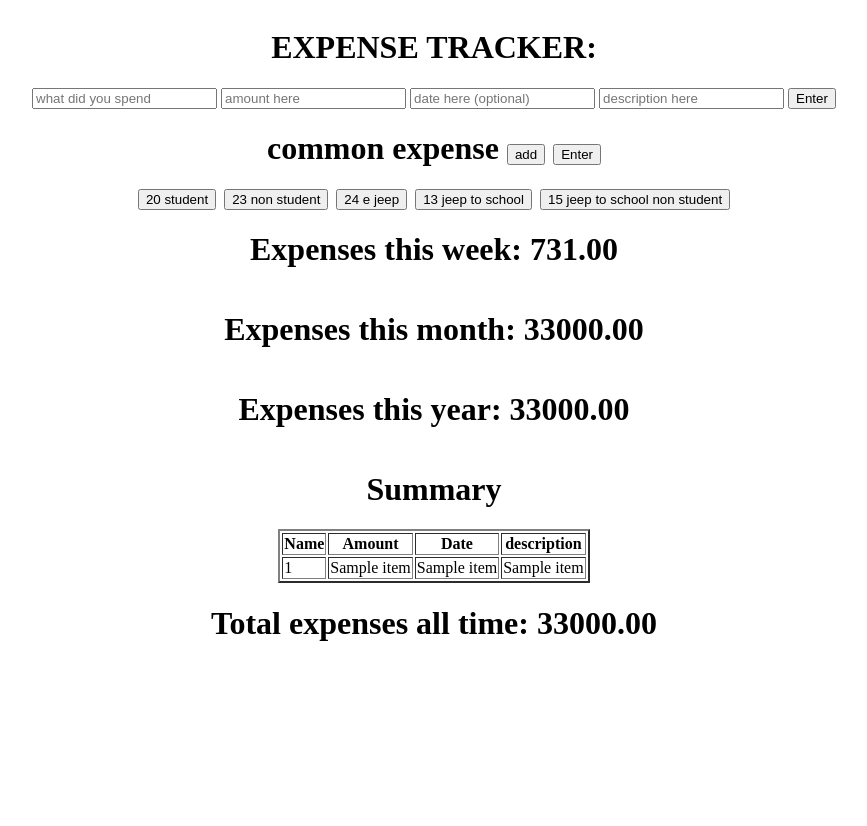
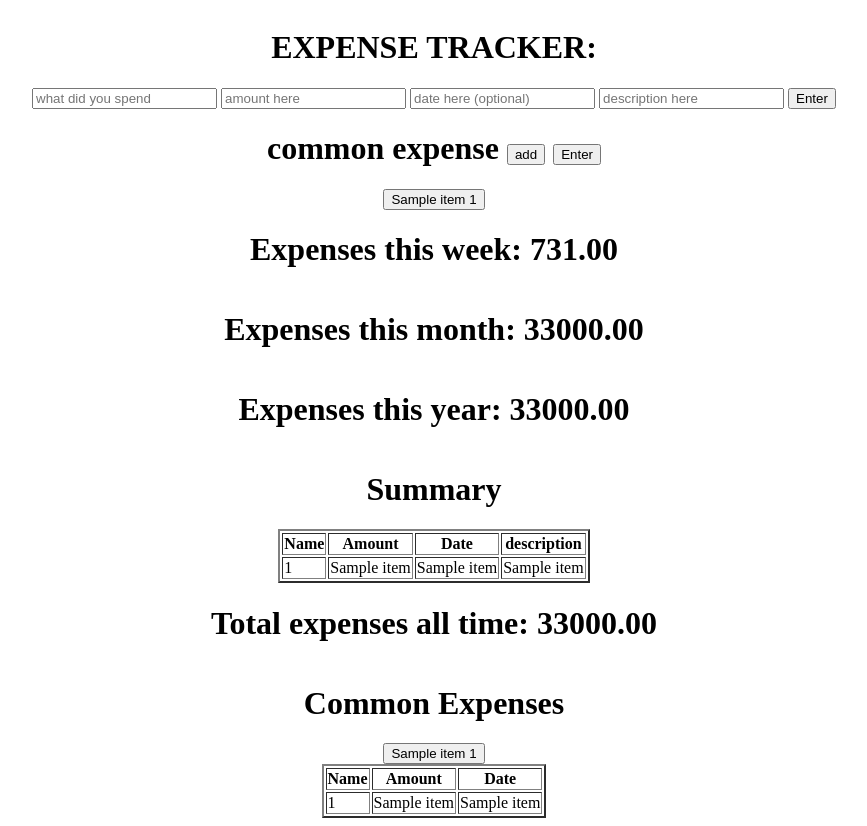
Before and after one commit to Edgar-Sumabat-Jr/expense-tracker, a Flask app: template templates/home.html in a window 1280 px wide. Shown: the whole page, without its empty margins (206-1073 px from the left). Before the commit the page ends 641 px from the top, so only its background shows below. Run offline with Flask 3, Linux system fonts and the light colour scheme; data comes from the database, SQL or seed files in the repository; both versions use the stored data as it was after the commit; the template is opened without the code that fills it: most values are stand-ins (such as "Sample title", 1, 10 or a date in 2020).

Commit message:
when clicking enter, common expenses button doesn't disappear anymore after refresh

```diff
--- a/app.py
+++ b/app.py
@@ -29,12 +29,22 @@ def close_connection(exception):
 def show_table():
     db = get_db()
     cursor = db.cursor()
+
     cursor.execute("SELECT name, amount, date, description FROM expense")
+    items = cursor.fetchall()
 
-    items = cursor.fetchall()
-    print(len(items))
 
-    return render_template("home.html", items=items)
+    cursor.execute("SELECT name, amount, date FROM common_expense")
+    common_expenses = cursor.fetchall()
+
+    return render_template(
+            # table for expenses
+            "home.html",
+            items=items,
+
+            # common expenses
+            common_expenses=common_expenses
+        )
 
 
 def insert_expense(name, amount, date, description):
@@ -206,3 +216,19 @@ def add_common_expense():
 #     )
 
 #     return redirect("/")
+
+@app.route("/add-common-test", methods=["POST"])
+def common_expense_test():
+    name = request.form.get("custom-name")
+    amount = float(request.form.get("custom-amount"))
+    today = datetime.now().date()
+
+    db = get_db()
+    cursor = db.cursor()
+
+    cursor.execute("INSERT INTO common_expense (name, amount, date) VALUES (?, ?, ?)",
+                    (name, amount, today.isoformat()))
+
+    db.commit()
+
+    return redirect("/")
--- a/static/script.js
+++ b/static/script.js
@@ -71,6 +71,8 @@ function addCommonExpense() {
         newButton.value = expenseAmount;
         newButton.innerText = `${expenseAmount} ${expenseName}`; // text that appears in the button
 
+        document.querySelector('[name="custom-name"]').value = expenseName;
+        document.querySelector('[name="custom-amount"]').value = expenseAmount;
 
         expenseForm.appendChild(newButton)
 
@@ -81,30 +83,6 @@ function addCommonExpense() {
     })
 }
 
-// function editCommonExpense() {
-//     const button = document.getElementById("edit-common");
-//     const input = document.getElementById("edit-common-input");
-
-//     button.addEventListener('click', function() {
-//         button.classList.add("hidden");
-//         input.classList.remove("hidden");
-//         input.focus();
-//     });
-// }
-
-// function deleteCommonExpense() {
-//     const button = document.getElementById("delete-common");
-//     const input = document.getElementById("delete-common-input");
-
-//     button.addEventListener('click', function() {
-//         button.classList.add("hidden");
-//         input.classList.remove("hidden");
-//         input.focus();
-//     });
-// }
-
 loadExpensesByPeriod();
 getExpensesAllTime();
 addCommonExpense();
-// editCommonExpense();
-// deleteCommonExpense();
--- a/templates/home.html
+++ b/templates/home.html
@@ -48,20 +48,27 @@
             >
 
             <input
-            type="text"
+            type="number"
             name="amount-common-expense"
             class="hidden common-input"
             placeholder="amount common expense"
             >
-        <button type="submit" id="enter-common">Enter</button>
+        <button action="/add-common-test" type="submit" id="enter-common">Enter</button>
     </h1>
 
-    <form id="common-expense-form" method="POST" action="/add-common">
-        <button type="submit" name="common-expense" value="20">20 student</button>
+    <form id="common-expense-form" method="POST" action="/add-common-test">
+        {% for item in common_expenses %}
+            <button>{{ item[1] }} {{ item[0] }}</button>
+        {% endfor %}
+        <!-- <button type="submit" name="common-expense" value="20">20 student</button>
         <button type="submit" name="common-expense" value="23">23 non student</button>
         <button type="submit" name="common-expense" value="24">24 e jeep</button>
         <button type="submit" name="common-expense" value="13">13 jeep to school</button>
-        <button type="submit" name="common-expense" value="15">15 jeep to school non student</button>
+        <button type="submit" name="common-expense" value="15">15 jeep to school non student</button> -->
+
+        <input type="hidden" name="custom-name">
+        <input type="hidden" name="custom-amount">
+
     </form>
 
     <h1>Expenses this week: <span id="weekly-expenses"></span></h1>
@@ -86,5 +93,25 @@
 
     <h1>Total expenses all time: <span id="total-expenses"></span></h1>
 
+
+<h1>Common Expenses</h1>
+
+<table border="2">
+    <th>Name</th>
+    <th>Amount</th>
+    <th>Date</th>
+
+    {% for item in common_expenses %}
+    <button>{{ item[1] }} {{ item[0] }}</button>
+
+    <tr>
+        <td>{{ item[0] }}</td>
+        <td>{{ item[1] }}</td>
+        <td>{{ item[2] }}</td>
+    </tr>
+    {% endfor %}
+</table>
+
+
 </body>
 </html>
```
Also changed, not shown: db.py (+6 -1 lines), expenses.db.
